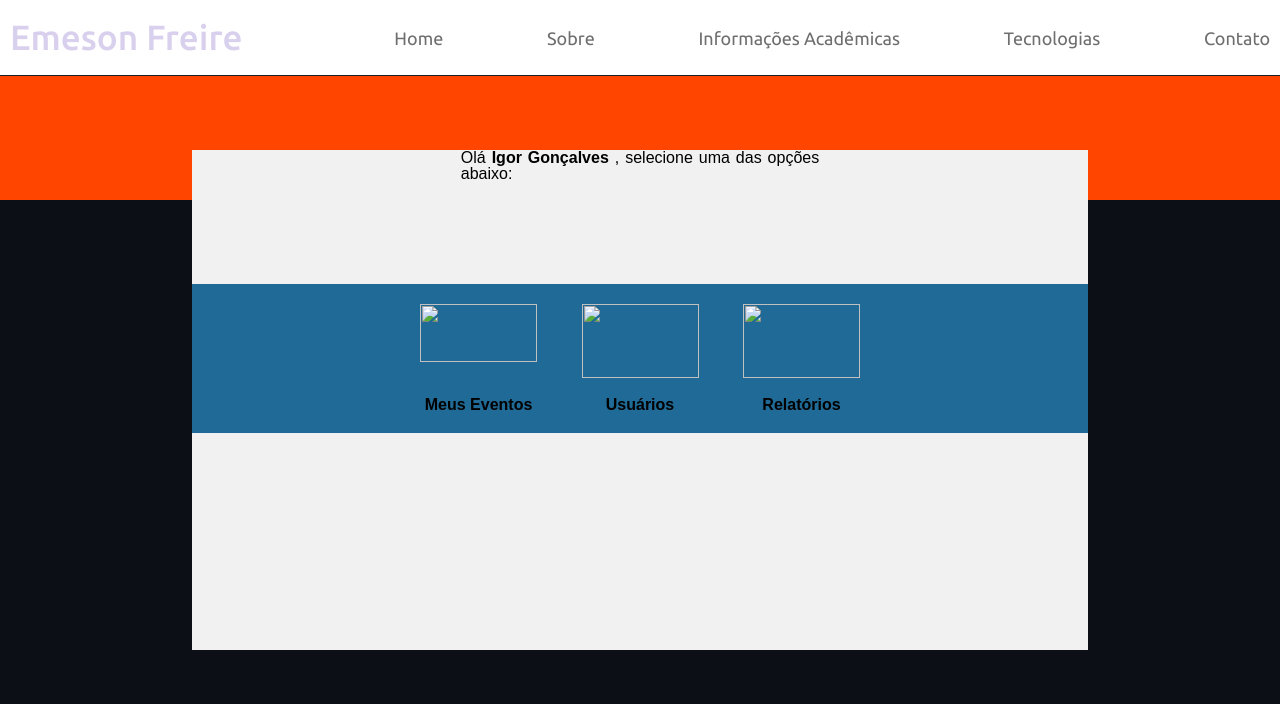
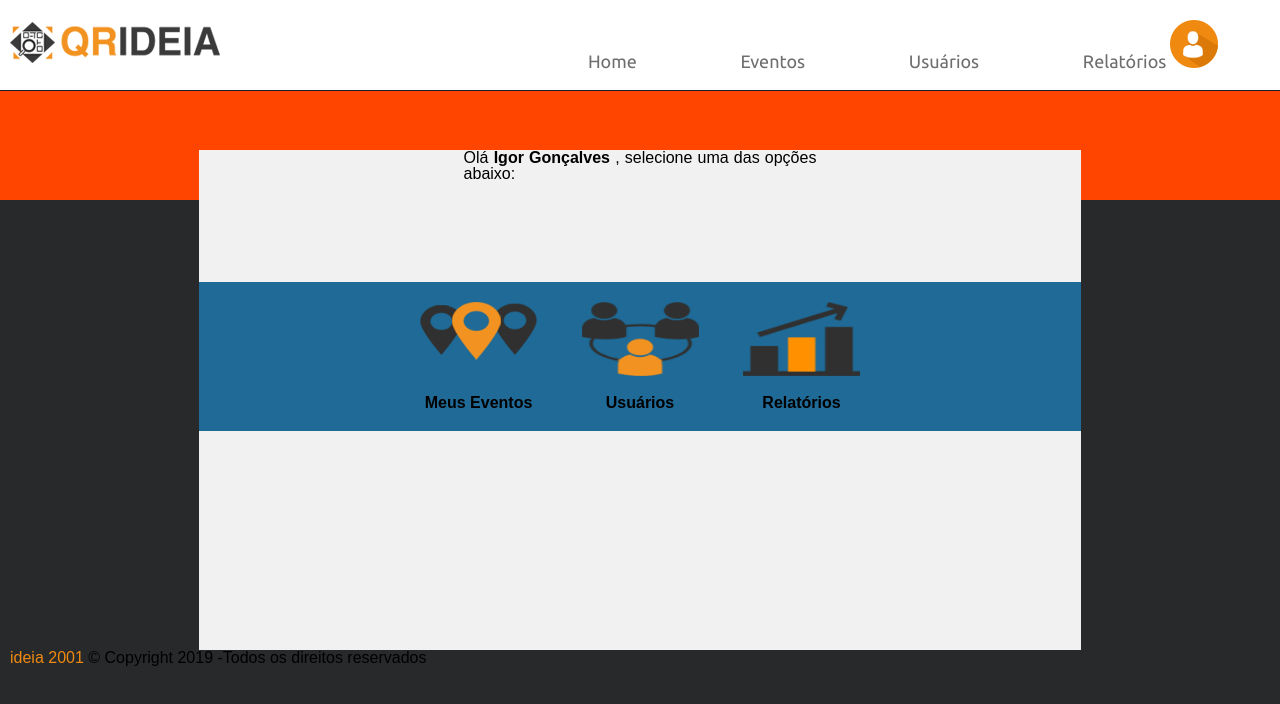
Before and after one commit to emesonfreire/Desafios-front-end, a plain HTML site: page index.html in a window 1280 px wide. Drawn offline with nearby package versions, Linux system fonts and the light colour scheme.

Commit message:
imagens dos links

```diff
--- a/estilo1.css
+++ b/estilo1.css
@@ -18,7 +18,7 @@ html{
 }*/
 
 body{
-    background-color: #0c0f16;
+    background-color: #28292b;
 
     /* Menu fixo no rodapé */
     /*display: flex;
@@ -45,7 +45,7 @@ body{
     display: flex;
     align-items:center; /* aling-items é em relação a margem superior e inferior*/
     justify-content: space-between;  /*espaço entre os elementos de forma igual (é o mesmo que falar que quero
-                                    que ele coloque espaço entre os itens utilizando o espaço disponível)*/
+                                   que ele coloque espaço entre os itens utilizando o espaço disponível)*/
 }
 .navbar .logo a{
     color: #d9d0ee;
@@ -55,9 +55,10 @@ body{
 .navbar .menu li{
     list-style: none;  /* retira o circulo da lista*/
     display: inline-block; /* coloca tudo em uma única linha*/
+
 }
 .navbar .menu li a{
-    display: block;
+    display:block;
     color: rgb(110, 110, 110);
     font-size: 18px;
     font-weight: 400;
@@ -69,6 +70,7 @@ body{
     cursor: pointer; /* mostra para o usuário que é clicável sobre esse ícone*/
     display: none;  /*oculta o ícone*/
 }
+
 /* para identificar o tamanho da tela do dispositivo eu utilizo as informações de @media*/
 @media (max-width: 947px){   /*ele vai apresentar o icone ate 947 do tamanho da tela, após isso ele desaparece*/
     .menu-btn{
@@ -103,6 +105,13 @@ body{
     .max-width{
         max-width: 930px;
     }
+	.max-width.rodape{
+		background-color: orange;
+		width: 100%;
+		height: 1000px;
+		position:absolute;
+
+	}
 }
 .laranja {
 	background-color: orangered;
@@ -140,3 +149,24 @@ body{
 	display: inline-block;
 	margin: 20px;
 }
+a{
+    display: inline-block;
+    color: rgb(248, 248, 248);
+    font-size: 25px;
+    padding: 12px 36px;
+    margin-top: 20px;
+    font-weight: 300;
+    border-radius: 6px;
+    border: 2px solid #b6b6b6;
+    transition: all 0.3s ease;
+a:hover{
+    color: #b02ab7;
+    background: none;
+}
+
+
+@media (max-width: 690px){
+    section{
+        padding: 20px 0;
+    }
+}
--- a/index.html
+++ b/index.html
@@ -6,6 +6,7 @@
     <link rel="shortcut icon" href="images/favicon.ico.ico" />
     <link rel="stylesheet" type="text/css" href="estilo1.css"/>
     <link rel="stylesheet" type="text/css" href="reset.css"/>
+    <link rel="stylesheet" href="https://cdnjs.cloudflare.com/ajax/libs/font-awesome/5.15.4/css/all.min.css" > <!-- biblioteca de ícones-->
     <title>QRIDEIA</title>
 
 </head>
@@ -15,14 +16,14 @@
     <nav class="navbar">
         <div class="max-width">
             <div class="logo">
-                <a href="#top">Emeson Freire</a>
+                <a href="#top"><img src="imgs/logo.png.png"; alt=”logo.png”></a>
             </div>
             <ul class="menu">
-                <li><a href="#top" class="menu-btn">Home</a></li>
-                <li><a href="#sobre" class="menu-btn">Sobre</a></li>
-                <li><a href="#info-academico" class="menu-btn">Informações Acadêmicas</a></li>
-                <li><a href="#tecnologias" class="menu-btn">Tecnologias</a></li>
-                <li><a href="#contact" class="menu-btn">Contato</a></li>
+                <li><a href="index.html" class="menu-btn">Home</a></li>
+                <li><a href="eventos.html" class="menu-btn">Eventos</a></li>
+                <li><a href="estilo1.html" class="menu-btn">Usuários</a></li>
+                <li><a href="relatorios.html" class="menu-btn">Relatórios</a></li>
+                <li><a href="#"></a><img src="imgs/user.png"; alt=”user” id="logouser"></a></li>
 
             </ul>
             <div class="menu-btn">
@@ -30,8 +31,12 @@
             </div>
         </div>
     </nav>
+    <div class="menu-btn">
+        <i class="fas fa-bars"></i>  <!-- icone de barras para esconder o menu-->
+    </div>
 
-      <div class="laranja">
+      <section class="laranja">
+        <div class="max-width">
       <div class="container-inteface"> <!-- container em que tem uma interação de botões com o usuário-->
         <div class="interface">
 
@@ -55,72 +60,21 @@
 
 
       </div>
-      </div>
-       <div class="contudo ">
-       <div class="cabecalho">
-        <div class="container">
+      <section class="rodape">
+
+          <span style="color:rgb(240,137,16);">ideia 2001</span> &copy Copyright 2019 -Todos os direitos reservados
 
 
 
 
 
-<header id="cabecalho">
-    <hgroup>
-<nav id="menu">
 
-		<h2>
-            <ul type="disc">
-
-				<div class="logo"><img src="imgs/logo.png.png"; alt=”logo.png”></div>
-			    <li><a href="index.html"><u><span style="text-decoration: underline;text-decoration-color:rgb(240,137,16);">Home</span></u></a></li>
-                <li><a href="eventos.html">Eventos</a></li>
-                <li><a href="usuarios.html">Usuários</a></li>
-				<li><a href="relatorios.html">Relatórios</a></li>
-				<div class="logo-usuario"><img src="imgs/user.png"; alt=”user”></div>
-				<li>&nbsp;&nbsp;&nbsp;&nbsp;&nbsp;&nbsp;&nbsp;&nbsp;&nbsp;&nbsp;&nbsp;&nbsp;&nbsp;&nbsp;&nbsp;&nbsp;&nbsp;&nbsp;&nbsp;&nbsp;&nbsp;&nbsp;&nbsp;&nbsp;&nbsp;&nbsp;&nbsp;
-				&nbsp;&nbsp;&nbsp;Igor Gonçalves</br>
-                &nbsp;&nbsp;&nbsp;&nbsp;&nbsp;&nbsp;&nbsp;&nbsp;&nbsp;&nbsp;&nbsp;&nbsp;&nbsp;
-				&nbsp;&nbsp;&nbsp;&nbsp;&nbsp;&nbsp;&nbsp;&nbsp;&nbsp;&nbsp;&nbsp;&nbsp;&nbsp;&nbsp;&nbsp;&nbsp;&nbsp;&nbsp;&nbsp;&nbsp;&nbsp;&nbsp;&nbsp;
-				&nbsp;&nbsp;
-				<i><span style=" font-size: 11px;"><a href="desconectar"><span style=" color:rgb(240,137,16);"><u>Desconectar</u></a></style></style></ul>
-			</ul>
-	    </h2>
-
-</nav>
-
-        </h1>
-
-    </hgroup>
+        </section>
+      </div>
+    </section>
 
 
-
-         </div>
-         </div>
-		 </div>
-         </div>
-
-</header>
-<section>
-
-
-
-<div class="conteudo">
-
-
-	      </div>
-
-</section>
-          </div>
-		  </div>
-
-<footer>
-	      <div class="rodape">
-
-	 <span style="color:rgb(240,137,16);">ideia 2001</span> &copy Copyright 2019 -Todos os direitos reservados
-
-
-           </div>
-</footer>
-	</style>
+    <script src="https://ajax.googleapis.com/ajax/libs/jquery/3.6.0/jquery.min.js"></script>
+        <script src="js/custom.js"></script>
 </body>
 </html>
--- /dev/null
+++ b/js/custom.js
@@ -0,0 +1,10 @@
+$(function(){
+    $('.menu-btn').click(function(){  //função clicar
+        $('.navbar .menu').toggleClass("active");
+        $('.menu-btn i').toggleClass("active");
+    });
+
+    $('.navbar .menu li a').click(function(){
+        $('html').css("scrollBehavior", "smooth");
+    });
+});
```
Also changed, not shown: imgs/icone-eventos.png (added), imgs/icone-relatorios.png (added), imgs/icone-usuarios.png (added), imgs/logo.png.png (added), imgs/user.png (added).
